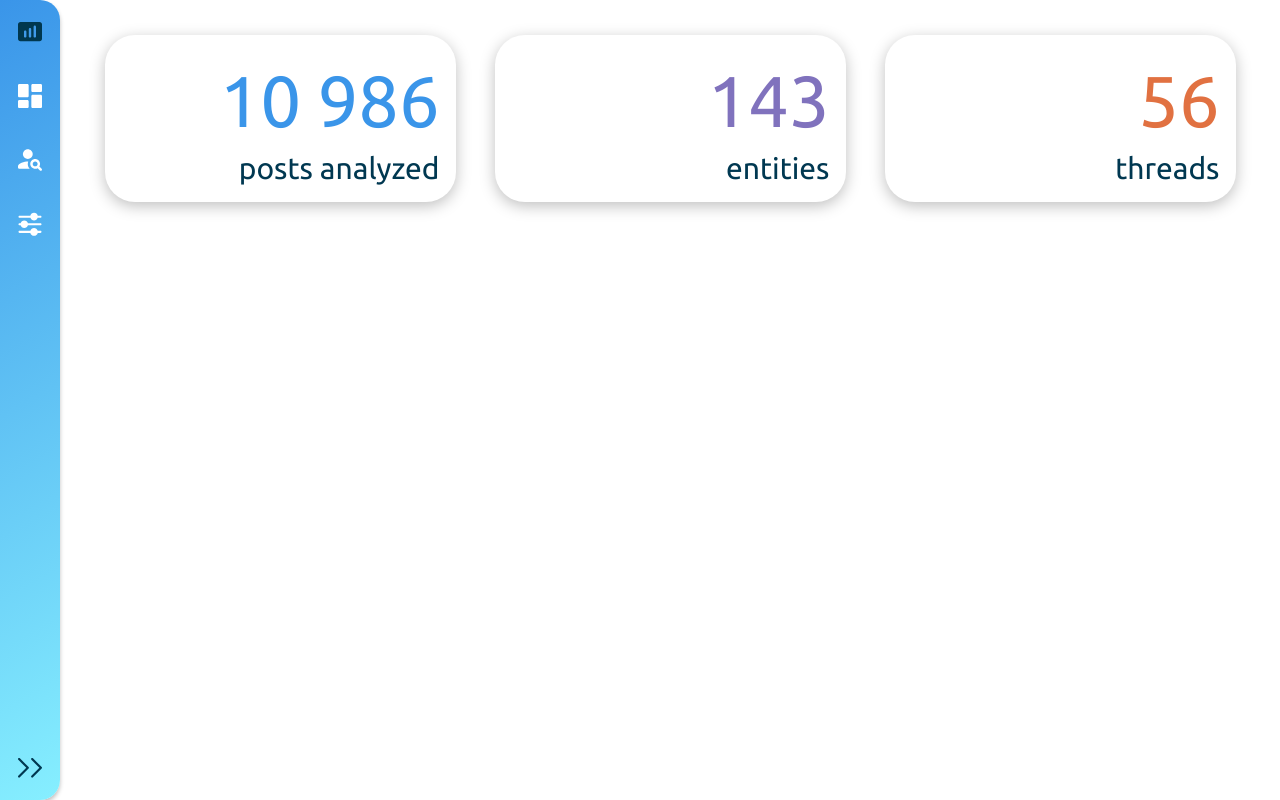
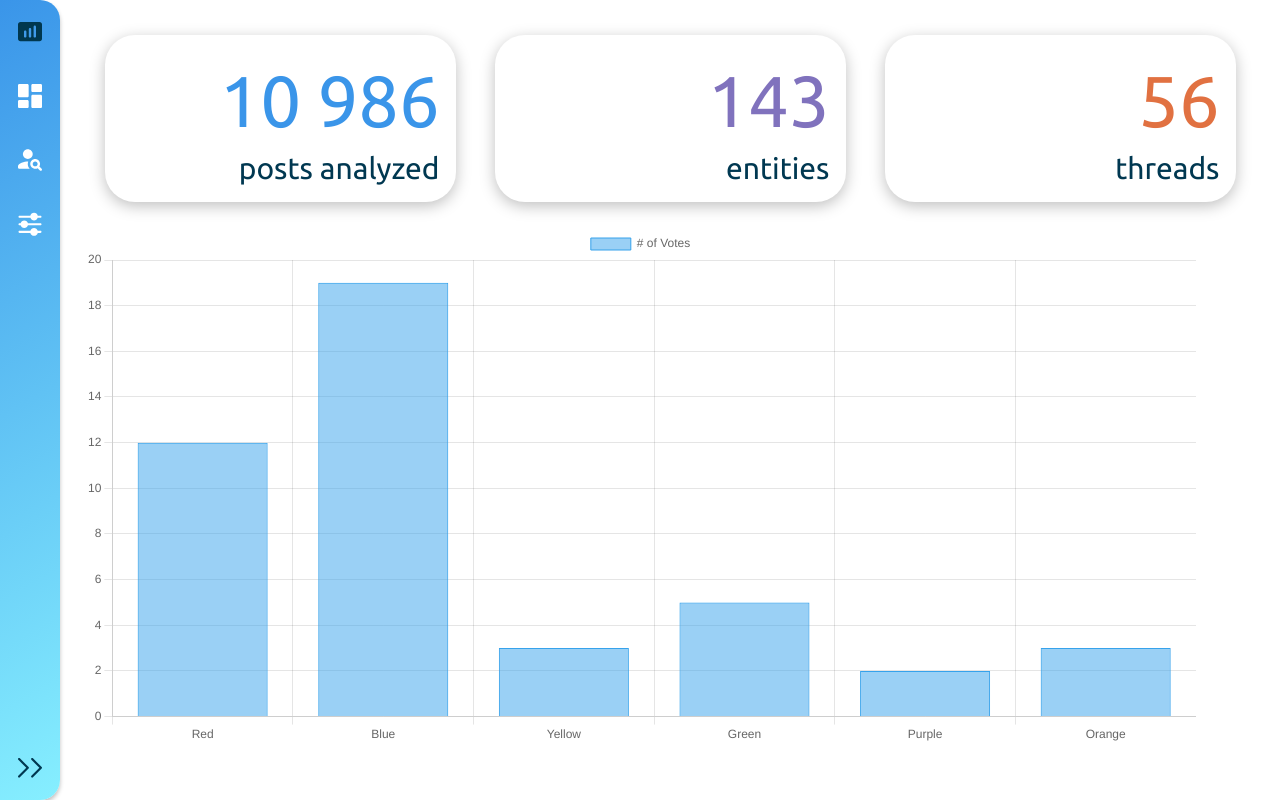
Before and after one commit to kubalobo/HackYeahFront, a Svelte app: page / in a window 1280 px wide. Built offline with nearby package versions, Linux system fonts and the light colour scheme.

Commit message:
First chart

```diff
--- a/package.json
+++ b/package.json
@@ -14,5 +14,8 @@
     "svelte": "^3.52.0",
     "svelte-preprocess": "^4.10.7",
     "vite": "^3.2.3"
+  },
+  "dependencies": {
+    "chart.js": "^4.0.1"
   }
 }
--- a/src/app.css
+++ b/src/app.css
@@ -31,6 +31,8 @@ a:hover {
 body {
   margin: 0;
   display: flex;
+  overflow-x: hidden;
+
   /* place-items: center;
   min-width: 320px;
   min-height: 100vh; */
--- /dev/null
+++ b/src/components/Dashboard/MainChart.svelte
@@ -0,0 +1,40 @@
+<script>
+    import Chart from "chart.js/auto";
+    import { onMount } from "svelte";
+
+    let myChart;
+    let canvas;
+
+    onMount(() => {
+        const ctx = canvas.getContext("2d");
+
+        myChart = new Chart(ctx, {
+            type: "bar",
+            data: {
+                labels: ["Red", "Blue", "Yellow", "Green", "Purple", "Orange"],
+                datasets: [
+                    {
+                        label: "# of Votes",
+                        data: [12, 19, 3, 5, 2, 3],
+                        borderWidth: 1,
+                    },
+                ],
+            },
+            options: {
+                scales: {
+                    y: {
+                        beginAtZero: true,
+                    },
+                },
+                maintainAspectRatio: false
+            },
+        });
+    });
+</script>
+
+    <canvas id="myChart" bind:this={canvas} />
+
+
+<style>
+
+</style>
--- a/src/components/TopStats.svelte
+++ b/src/components/Dashboard/TopStats.svelte
@@ -1,6 +1,6 @@
 <script>
-    import Card from "../components/atom/Card.svelte";
-    import { route } from "../stores/stores";
+    import Card from "../atom/Card.svelte";
+    import { route } from "../../stores/stores";
 </script>
 
 
--- a/src/layouts/Dashboard.svelte
+++ b/src/layouts/Dashboard.svelte
@@ -1,10 +1,28 @@
 <script>
     import Card from "../components/atom/Card.svelte";
-    import TopStats from "../components/TopStats.svelte";
+    import MainChart from "../components/Dashboard/MainChart.svelte";
+    import TopStats from "../components/Dashboard/TopStats.svelte";
     import { route } from "../stores/stores";
 </script>
 
-<TopStats />
+<div class="dashboard">
+    <div class="topStats">
+        <TopStats />
+    </div>
+    <div class="mainChart">
+        <MainChart />
+    </div>
+</div>
 
 <style lang="scss">
+    .dashboard {
+        display: flex;
+        flex-direction: column;
+        height: 90vh;
+        min-width: 900px;
+    }
+    .mainChart {
+        width: 95%;
+        height: 100%;
+    }
 </style>
```
Also changed, not shown: 1 other file (tests, documents, lock files or other folders).
